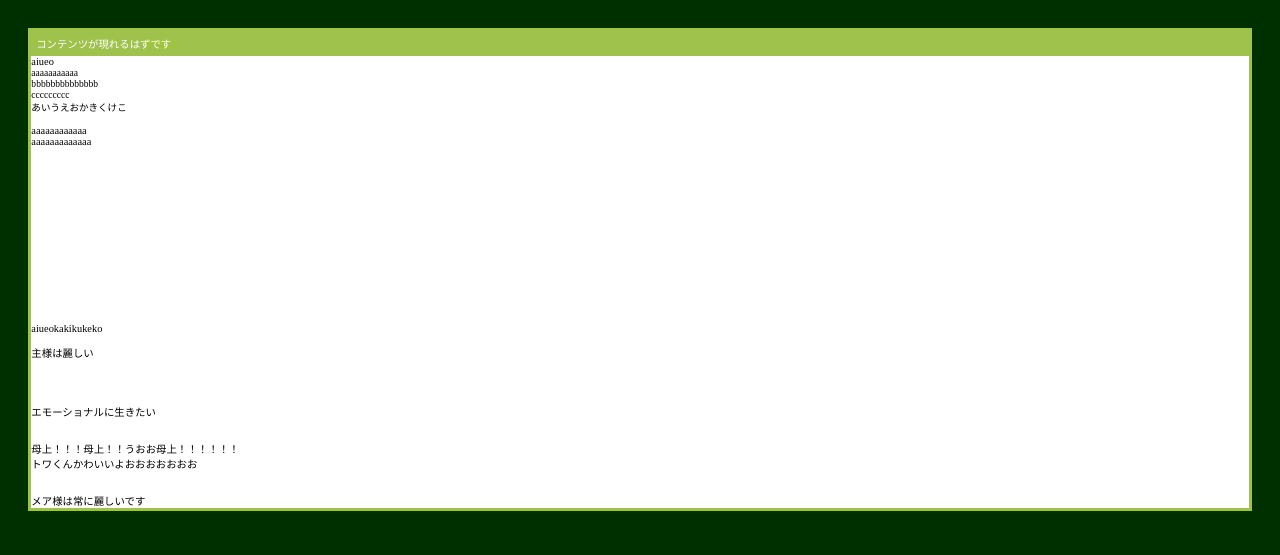
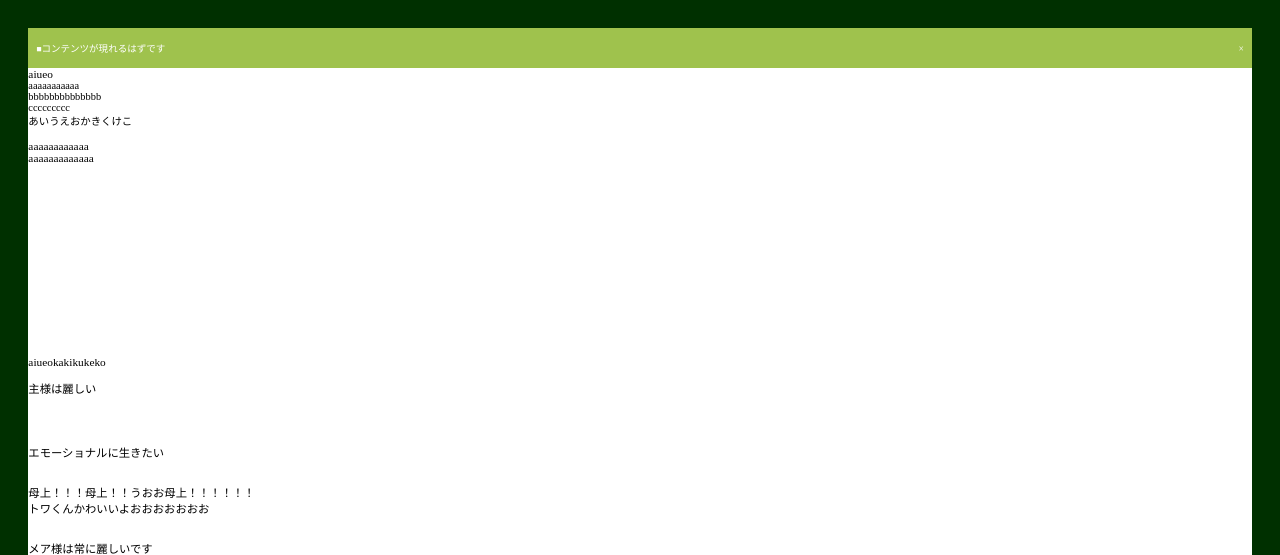
Before and after one commit to VBbeat/homePage, a PHP site: page /html/article.html in a window 1280 px wide. Shown: the part 78-633 px from the top of the page. Run offline with PHP 8.4, Linux system fonts and the light colour scheme; some web fonts are replaced.

Commit message:
update css

```diff
--- a/css/article.css
+++ b/css/article.css
@@ -2,11 +2,17 @@
     border: 3px solid #9fc24d;
     background-color: #9fc24d;
 }
-.articleTitle{
+.articleHeader{
+    height: 24px;
     padding: 1ex;
     font-family: 'PixelFont12B';
     background-color: #9fc24d;
     color: white;
+
+    display: flex;
+    justify-content: space-between;
+
+    align-items: center;
 }
 .articleContent{
     font-family: 'PixelFont12N';
--- a/html/article.html
+++ b/html/article.html
@@ -10,14 +10,22 @@
 </head>
 
 <body>
+
     <!-- ヘッダ部分 -->
     <header>
         <iframe src="header.html" frameborder="0" width="100%"></iframe>
     </header>
+
+    <!-- メイン部分 -->
     <main>
         <div class="article">
-            <div class="articleTitle">
-                コンテンツが現れるはずです
+            <div class="articleHeader">
+                <span class="articleTitle">
+                    <span class="articleIcon">■</span>コンテンツが現れるはずです
+                </span>
+                <!-- こいつを押すと記事一覧に飛ぶようにして -->
+                <span class="toArticleListButton">×</span>
+            </div>
         </div>
         <div class="articleContent">
             aiueo
```
Also changed, not shown: 1 other file. Lines whose indentation alone changed are shown as unchanged.
